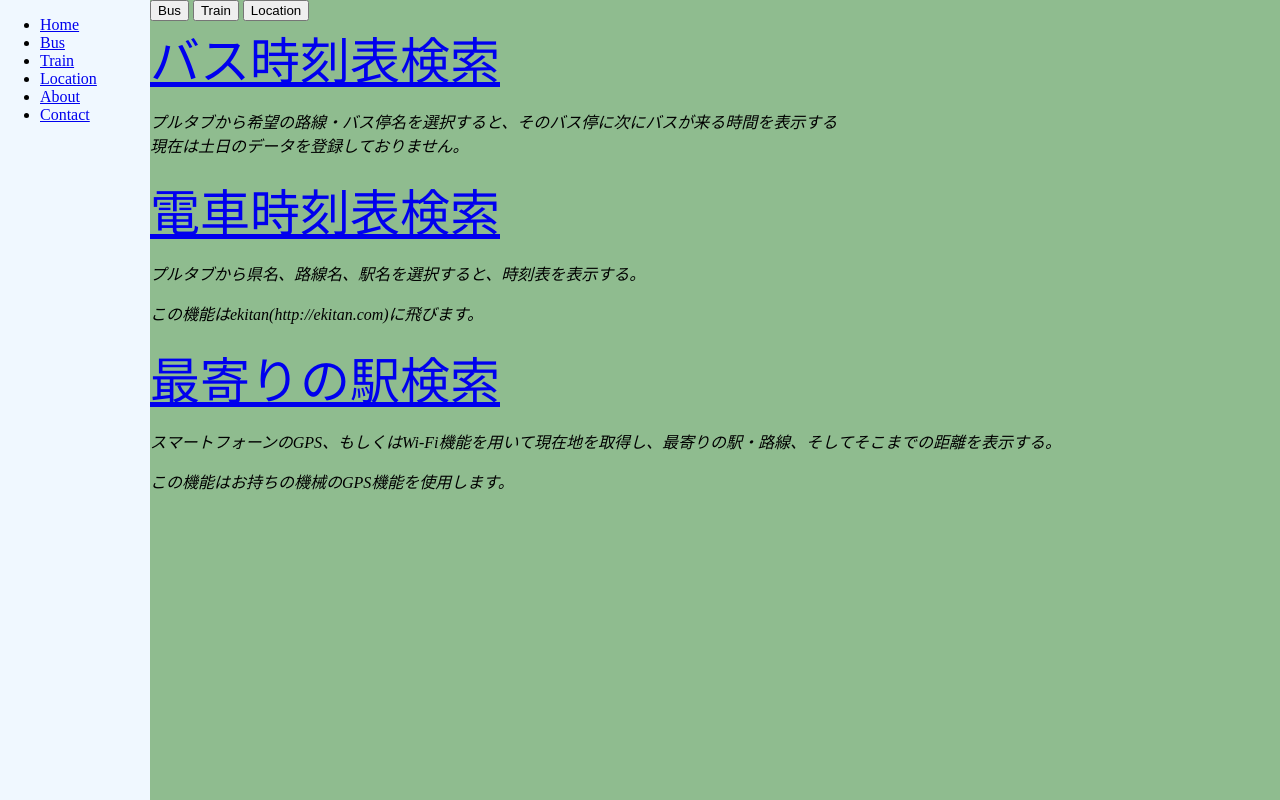
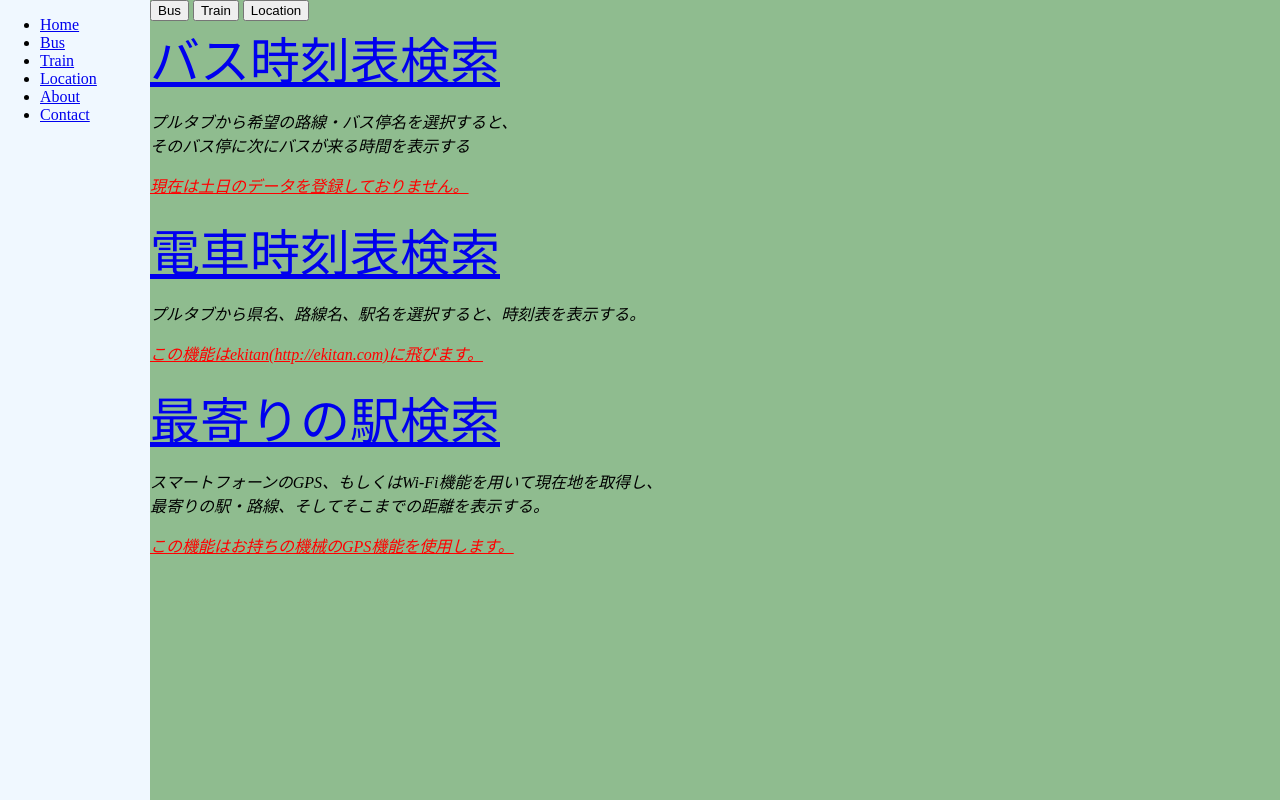
Before and after one commit to t12968yy/Ronpuro, a plain HTML site: page index.html in a window 1280 px wide. Drawn offline with Linux system fonts and the light colour scheme.

Commit message:
modified:   css/styles.css 	modified:   index.html

```diff
--- a/css/styles.css
+++ b/css/styles.css
@@ -20,7 +20,8 @@ p.class1 {
 }
 p.class2 {
 	 font-style:italic;
-	 font-color:"red";
+	 color:red;
+	 text-decoration:underline;
 }
 table.class1 {
 	     font-size:30px;
--- a/index.html
+++ b/index.html
@@ -26,14 +26,16 @@
   </form>
 
   <span style="font-size:50px;"><a href="./bus.html">バス時刻表検索</a></span><br/>
-  <p class="class1">プルタブから希望の路線・バス停名を選択すると、そのバス停に次にバスが来る時間を表示する</br>
-    現在は土日のデータを登録しておりません。</p>
+  <p class="class1">プルタブから希望の路線・バス停名を選択すると、</br>
+    そのバス停に次にバスが来る時間を表示する</p>
+  <p class="class2">現在は土日のデータを登録しておりません。</p>
 
   <span style="font-size:50px;"><a href="./train.html">電車時刻表検索</a><br/></span>
   <p class="class1">プルタブから県名、路線名、駅名を選択すると、時刻表を表示する。</p>
   <p class="class2">この機能はekitan(http://ekitan.com)に飛びます。</p>
   <span style="font-size:50px;"><a href="./latlong.html">最寄りの駅検索</a><br/></span>
-  <p class="class1">スマートフォーンのGPS、もしくはWi-Fi機能を用いて現在地を取得し、最寄りの駅・路線、そしてそこまでの距離を表示する。</p>
+  <p class="class1">スマートフォーンのGPS、もしくはWi-Fi機能を用いて現在地を取得し、</br>
+    最寄りの駅・路線、そしてそこまでの距離を表示する。</p>
   <p class="class2">この機能はお持ちの機械のGPS機能を使用します。</p>
 
 
```
